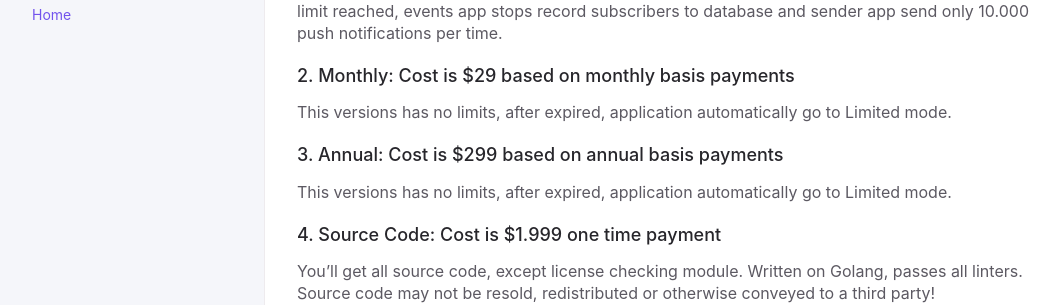
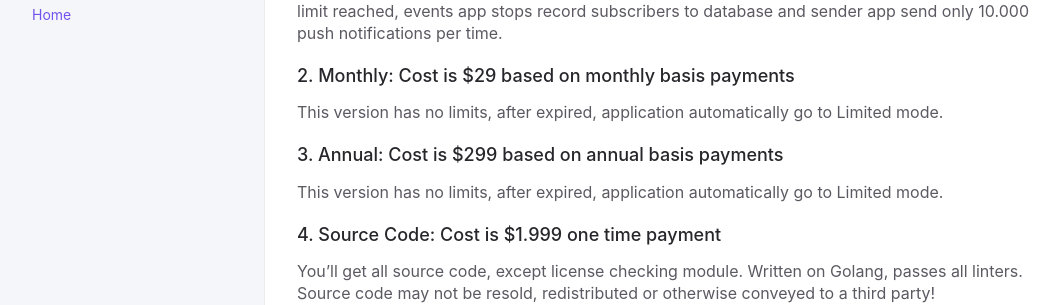
Before and after one commit to RapidCodeLab/gopusher-wiki, a Jekyll site: the page built from docs/05-price.md, in a window 1280 px wide. Shown: the part 269-574 px from the top of the page, without its empty margins (91-1151 px from the left). Built offline with Jekyll 4.4.1, drawn with Linux system fonts in a browser that asks for light colours; our own code applies the rules of GitHub Pages for plain Markdown files.

```diff
--- a/docs/05-price.md
+++ b/docs/05-price.md
@@ -10,12 +10,12 @@ Limited version is full featured, but have limit on subscribers amount. The limi
 
 ### 2. Monthly: Cost is $29 based on monthly basis payments
 
-This versions has no limits, after expired, application automatically go to Limited mode.
+This version has no limits, after expired, application automatically go to Limited mode.
 
 
 ### 3. Annual: Cost is $299 based on annual basis payments
 
-This versions has no limits, after expired, application automatically go to Limited mode.
+This version has no limits, after expired, application automatically go to Limited mode.
 
 ### 4. Source Code: Cost is $1.999 one time payment
 
```
